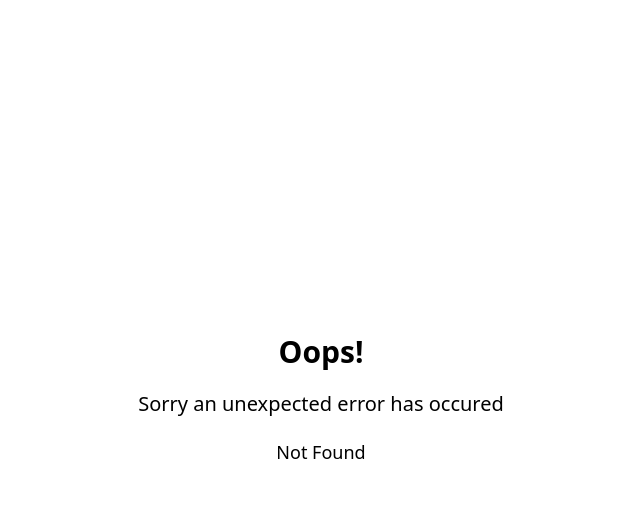
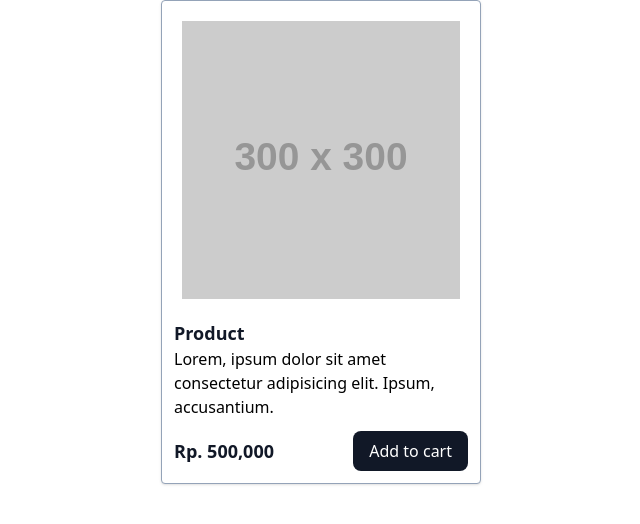
Before and after one commit to samsulpanjul/react-practice-1, a React (Vite) app: page /products in a window 1280 px wide. Before the commit this address had no page. Shown: the top 524 px of the page, without its empty margins (319-959 px from the left). Built offline with nearby package versions, Linux system fonts and the light colour scheme.

Commit message:
card nested component

```diff
--- /dev/null
+++ b/src/components/fragments/CardProduct.jsx
@@ -0,0 +1,37 @@
+import Button from "../elements/button/Button";
+
+export default function CardProduct({ children }) {
+  return <div className="w-full max-w-xs p-3 shadow border border-slate-400 rounded bg-white flex flex-col justify-center gap-3">{children}</div>;
+}
+
+CardProduct.Header = Header;
+CardProduct.Body = Body;
+CardProduct.Footer = Footer;
+
+function Header({ image }) {
+  return (
+    <a href="#" className="inline-block p-2">
+      <img src={image} alt="Product" />
+    </a>
+  );
+}
+
+function Body({ title, children }) {
+  return (
+    <div>
+      <a href="#">
+        <h5 className="text-gray-900 text-lg font-semibold">{title}</h5>
+        <p>{children}</p>
+      </a>
+    </div>
+  );
+}
+
+function Footer({ price }) {
+  return (
+    <div className="flex justify-between items-center">
+      <p className="text-gray-900 text-lg font-semibold">{price}</p>
+      <Button classname={"bg-gray-900"}>Add to cart</Button>
+    </div>
+  );
+}
--- a/src/main.jsx
+++ b/src/main.jsx
@@ -6,6 +6,7 @@ import { createBrowserRouter, RouterProvider } from "react-router-dom";
 import Login from "./pages/login.jsx";
 import Register from "./pages/register.jsx";
 import Error from "./pages/error.jsx";
+import Products from "./pages/products.jsx";
 
 const router = createBrowserRouter([
   {
@@ -21,6 +22,10 @@ const router = createBrowserRouter([
     path: "/register",
     element: <Register />,
   },
+  {
+    path: "/products",
+    element: <Products />,
+  },
 ]);
 
 ReactDOM.createRoot(document.getElementById("root")).render(
--- /dev/null
+++ b/src/pages/products.jsx
@@ -0,0 +1,15 @@
+import CardProduct from "../components/fragments/CardProduct";
+
+function Products() {
+  return (
+    <div className="flex justify-center">
+      <CardProduct>
+        <CardProduct.Header image="https://via.placeholder.com/300" />
+        <CardProduct.Body title="Product">Lorem, ipsum dolor sit amet consectetur adipisicing elit. Ipsum, accusantium.</CardProduct.Body>
+        <CardProduct.Footer price="Rp. 500,000"></CardProduct.Footer>
+      </CardProduct>
+    </div>
+  );
+}
+
+export default Products;
```
